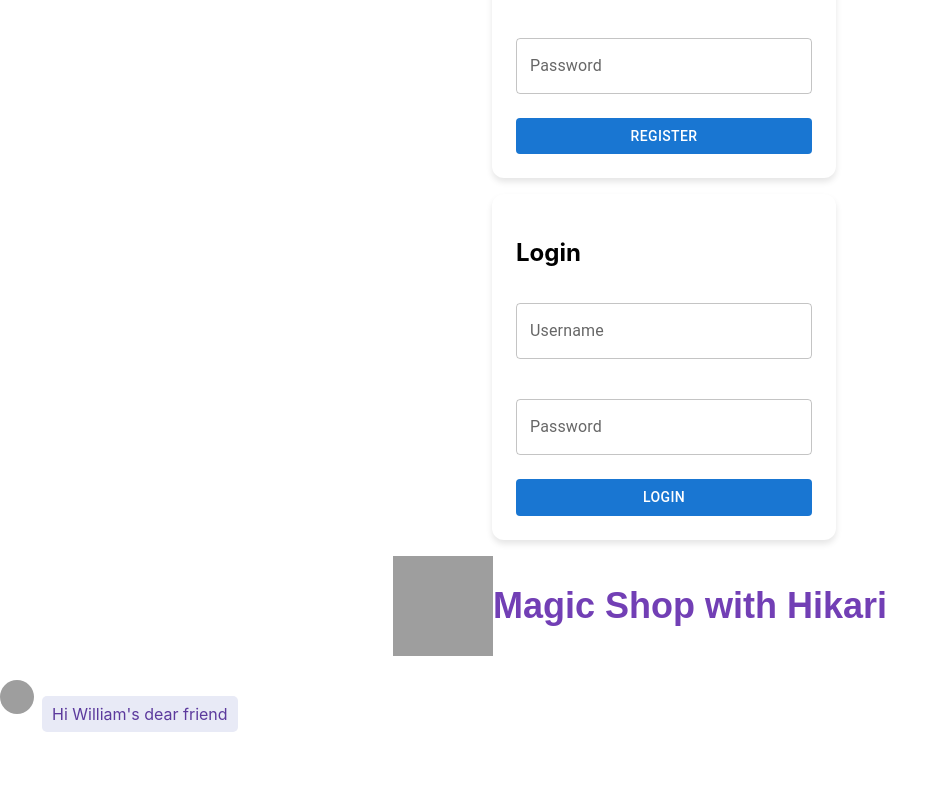
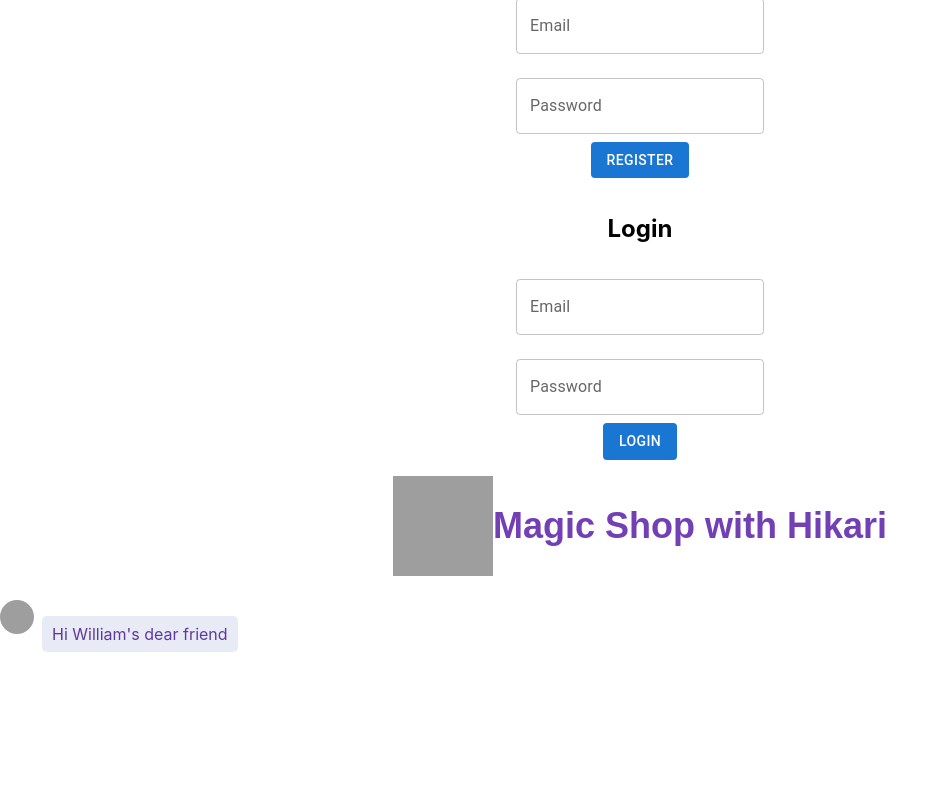
Before and after one commit to JanWilliamHaug/chatFrontEnd, a React (Create React App) app: page / in a window 1280 px wide. Both pictures are taken after a click on the button "SHOW AUTH". Shown: the top 800 px of the page, without its empty margins (0-948 px from the left). Built offline with nearby package versions, Linux system fonts and the light colour scheme; grey boxes are pictures that could not be loaded.

Commit message:
fixing register and login

```diff
--- a/src/App.css
+++ b/src/App.css
@@ -140,17 +140,16 @@
 
 
 .auth-container {
-  width: 100%;
-  max-width: 400px;
-  padding: 24px;
-  background-color: #ffffff;
-  box-shadow: 0 4px 6px rgba(0, 0, 0, 0.1);
-  border-radius: 12px;
-  margin-bottom: 16px;
+  display: flex;
+  flex-direction: column;
+  align-items: center;
+  justify-content: center;
+  margin: 16px;
 }
 
 .auth-form {
   display: flex;
   flex-direction: column;
-  gap: 16px;
+  align-items: center;
+  justify-content: center;
 }
--- a/src/components/Login.js
+++ b/src/components/Login.js
@@ -3,7 +3,7 @@ import TextField from '@mui/material/TextField';
 import Button from '@mui/material/Button';
 
 function Login() {
-  const [username, setUsername] = useState('');
+  const [email, setEmail] = useState('');
   const [password, setPassword] = useState('');
 
   const handleLogin = async (e) => {
@@ -12,7 +12,7 @@ function Login() {
     const requestOptions = {
       method: 'POST',
       headers: { 'Content-Type': 'application/json' },
-      body: JSON.stringify({ username, password }),
+      body: JSON.stringify({ email, password }),
     };
 
     try {
@@ -37,9 +37,9 @@ function Login() {
       <h2>Login</h2>
       <form onSubmit={handleLogin} className="auth-form">
         <TextField
-          label="Username"
-          value={username}
-          onChange={(e) => setUsername(e.target.value)}
+          label="Email"
+          value={email}
+          onChange={(e) => setEmail(e.target.value)}
           fullWidth
           margin="normal"
           variant="outlined"
```
